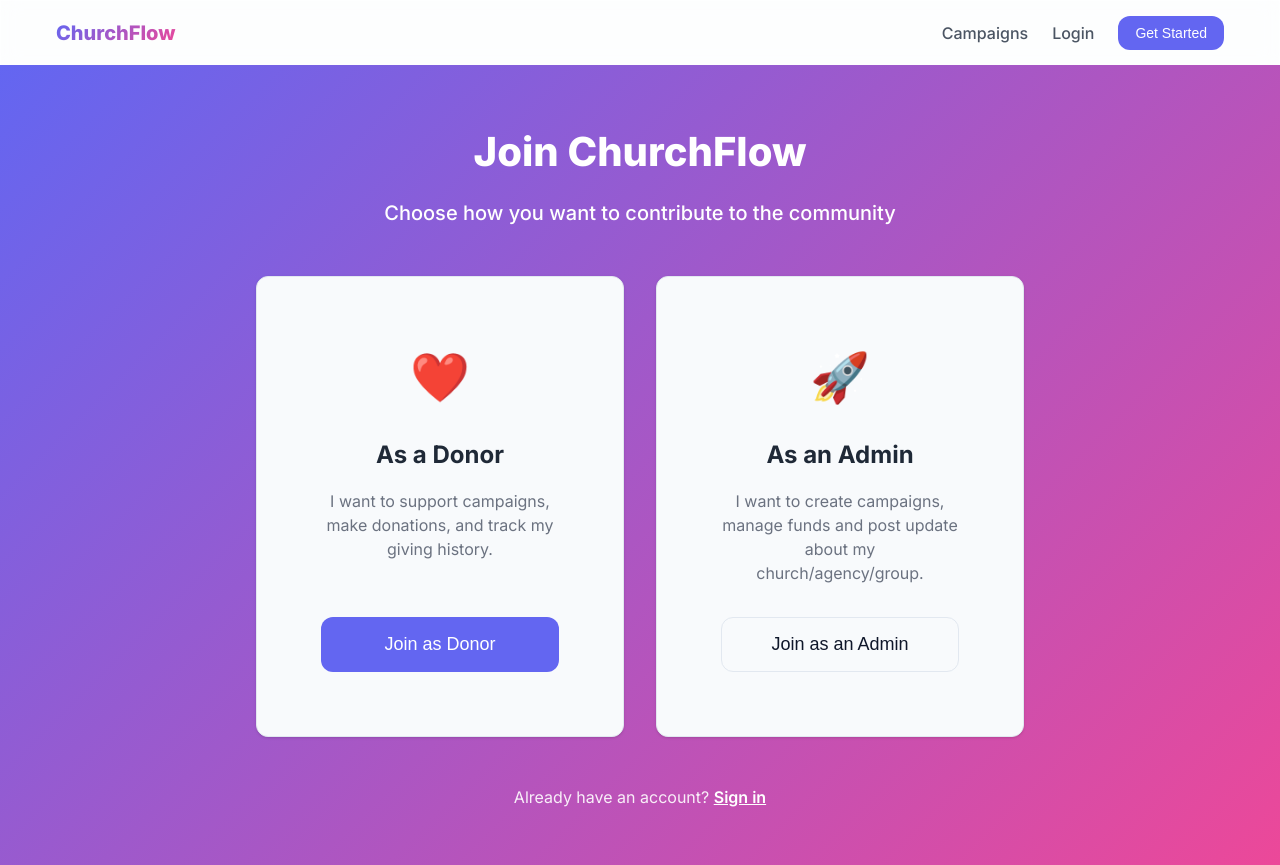
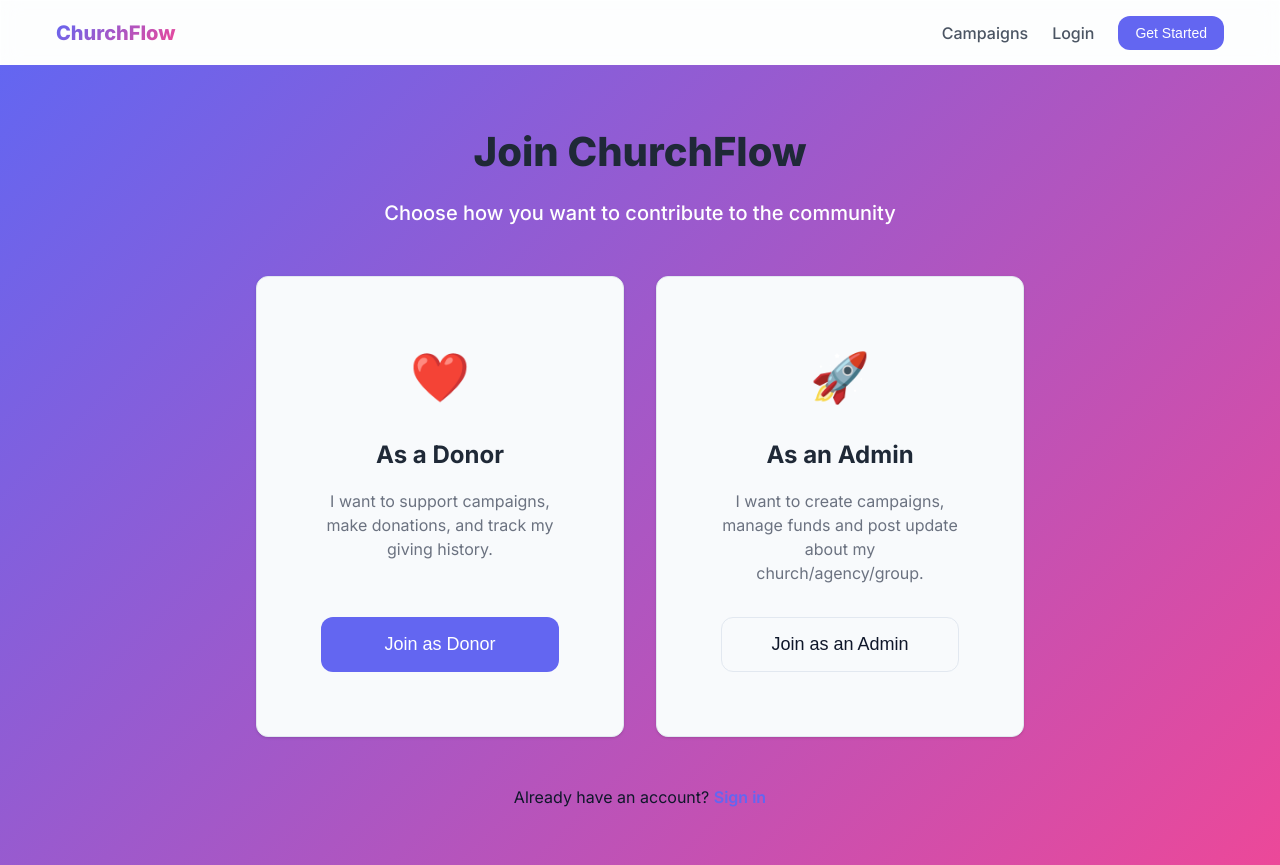
Before and after one commit to KusuConsult-NG/Crowdfunding, a Next.js app: page /signup in a window 1280 px wide. Built offline with nearby package versions, Linux system fonts and the light colour scheme; no server answers.

Commit message:
style: revert signup page colors but keep selection text white

```diff
--- a/src/app/signup/page.tsx
+++ b/src/app/signup/page.tsx
@@ -10,7 +10,7 @@ export default function SignupSelectionPage() {
         <div className={styles.loginPage}>
             <div style={{ maxWidth: '800px', width: '100%', padding: '0 1rem' }}>
                 <div style={{ textAlign: 'center', marginBottom: '3rem' }}>
-                    <h1 style={{ fontSize: '2.5rem', fontWeight: 800, marginBottom: '1rem', color: '#ffffff' }}>
+                    <h1 style={{ fontSize: '2.5rem', fontWeight: 800, marginBottom: '1rem', color: '#1f2937' }}>
                         Join ChurchFlow
                     </h1>
                     <p style={{ fontSize: '1.25rem', color: '#ffffff', fontWeight: 500 }}>
@@ -48,9 +48,9 @@ export default function SignupSelectionPage() {
                     </Link>
                 </div>
 
-                <div style={{ textAlign: 'center', marginTop: '3rem', color: 'rgba(255,255,255,0.9)' }}>
+                <div style={{ textAlign: 'center', marginTop: '3rem' }}>
                     Already have an account?{' '}
-                    <Link href="/login" style={{ color: '#ffffff', fontWeight: 600, textDecoration: 'underline' }}>
+                    <Link href="/login" style={{ color: 'var(--primary)', fontWeight: 600 }}>
                         Sign in
                     </Link>
                 </div>
```
